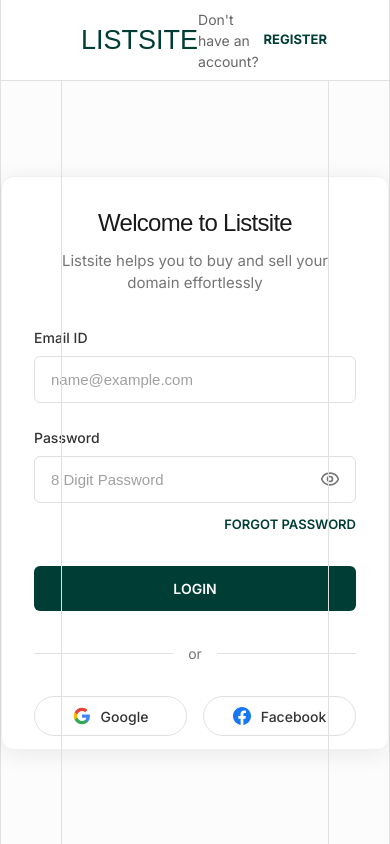
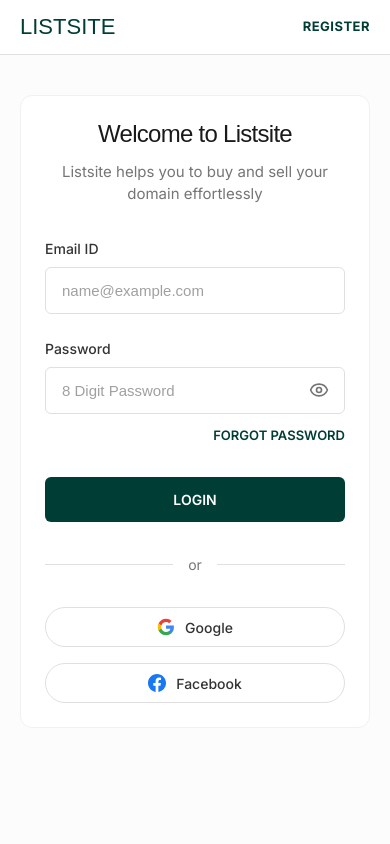
Before and after one commit to Akshay2310-cyber/listsite-web, a React (Vite) app: page /login in a window 390 px wide. Built offline with nearby package versions, Linux system fonts and the light colour scheme.

Commit message:
feat: Implement mobile responsiveness for the login page and update navigation authentication link styling.

```diff
--- a/src/styles/Login.css
+++ b/src/styles/Login.css
@@ -79,21 +79,27 @@
     height: 100%;
 
     font-size: 14px;
-    color: #666;
-    font-weight: 400;
+    color: #003D35;
+    font-weight: 500;
 
     display: flex;
     align-items: center;
-    /* justify-content: center; REMOVED to align natural right */
+    gap: 8px;
+    /* Space between text and link */
+}
+
+.nav-auth-link span {
+    color: #666;
+    /* "Don't have an account?" text color */
 }
 
 .nav-auth-link a {
     color: #003D35;
     font-weight: 700;
     text-decoration: none;
-    margin-left: 5px;
     text-transform: uppercase;
     font-size: 13px;
+    letter-spacing: 0.5px;
 }
 
 .nav-auth-link a:hover {
@@ -326,3 +332,60 @@ form {
     width: 18px;
     height: 18px;
 }
+
+/* Mobile Responsiveness */
+@media (max-width: 768px) {
+    .login-page {
+        border: none;
+    }
+
+    /* Hide vertical lines */
+    .login-page::before,
+    .login-page::after {
+        display: none;
+    }
+
+    /* Adjust navbar */
+    .login-navbar {
+        height: auto;
+        padding: 16px 20px;
+        flex-direction: row;
+        /* Keep row */
+        gap: 10px;
+    }
+
+    .nav-brand {
+        font-size: 22px;
+    }
+
+    .nav-auth-link span {
+        display: none;
+        /* Often cleaner to just show "REGISTER" on small screens, or stack them */
+    }
+
+    .nav-auth-link {
+        font-size: 13px;
+    }
+
+    /* Main Container */
+    .login-container {
+        padding: 40px 20px;
+        align-items: flex-start;
+        /* Or center? Reference image suggests clean look. */
+    }
+
+    /* Login Card */
+    .login-card {
+        width: 100%;
+        height: auto;
+        min-height: auto;
+        padding: 24px;
+        box-shadow: none;
+        /* Often cleaner on mobile to lose the box look or keep it subtle */
+        border: 1px solid #f1f1f1;
+    }
+
+    .social-buttons {
+        flex-direction: column;
+    }
+}
```
